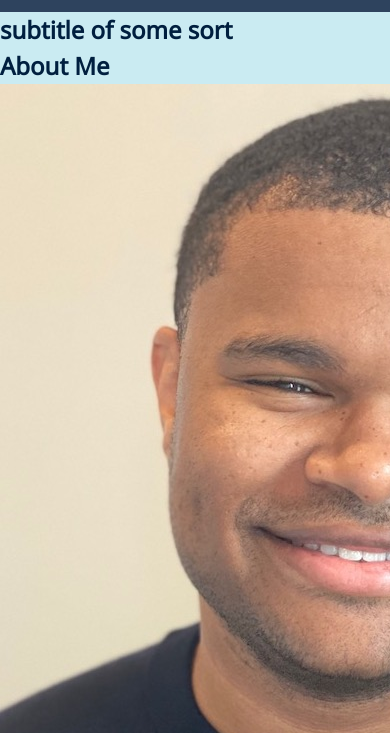
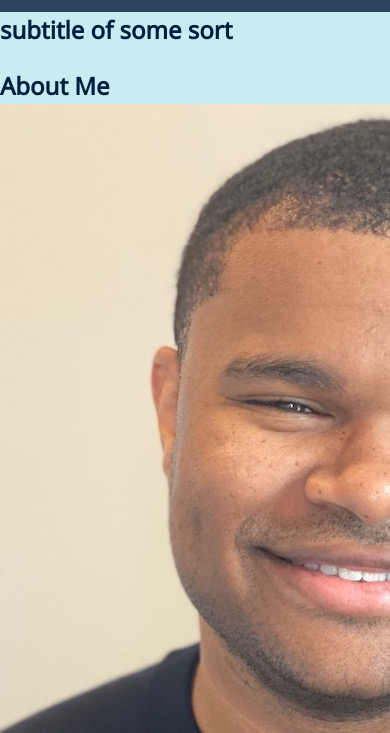
Before and after one commit to evperkinsjr/portfolio-website, a plain HTML site: page index.html in a window 390 px wide. Shown: the part 111-844 px from the top of the page. Drawn offline with Linux system fonts and the light colour scheme.

Commit message:
created media queries to css

```diff
--- a/assets/css/style.css
+++ b/assets/css/style.css
@@ -64,3 +64,15 @@ nav a:hover {
 nav a:last-child {
     margin-right: 0;
 }
+
+main {
+    margin: 20px 0 45px 0;
+}
+
+@media screen and (max-width: 980px) {
+
+}
+
+@media screen and (max-width: 768px) {
+
+}
```
